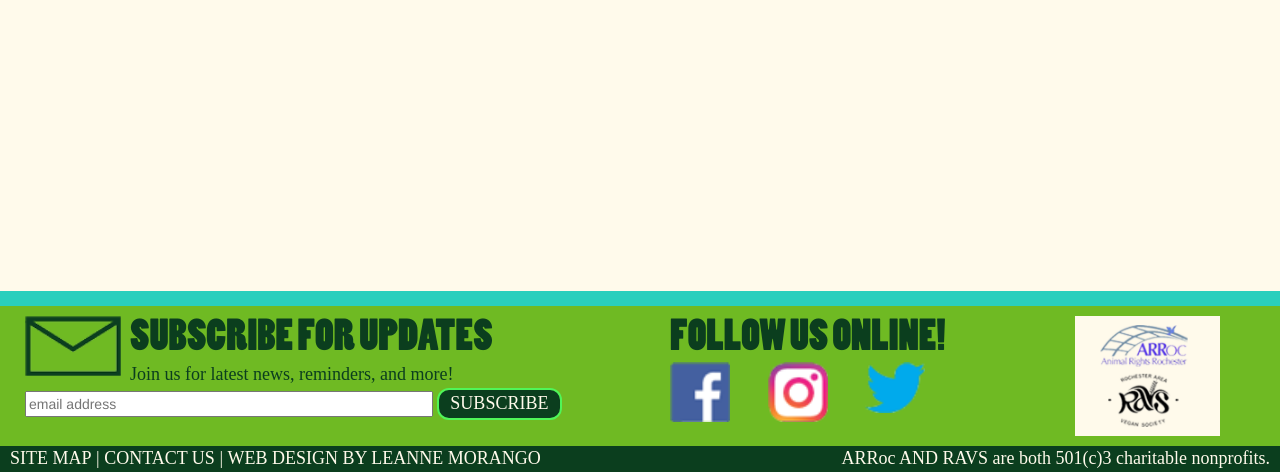
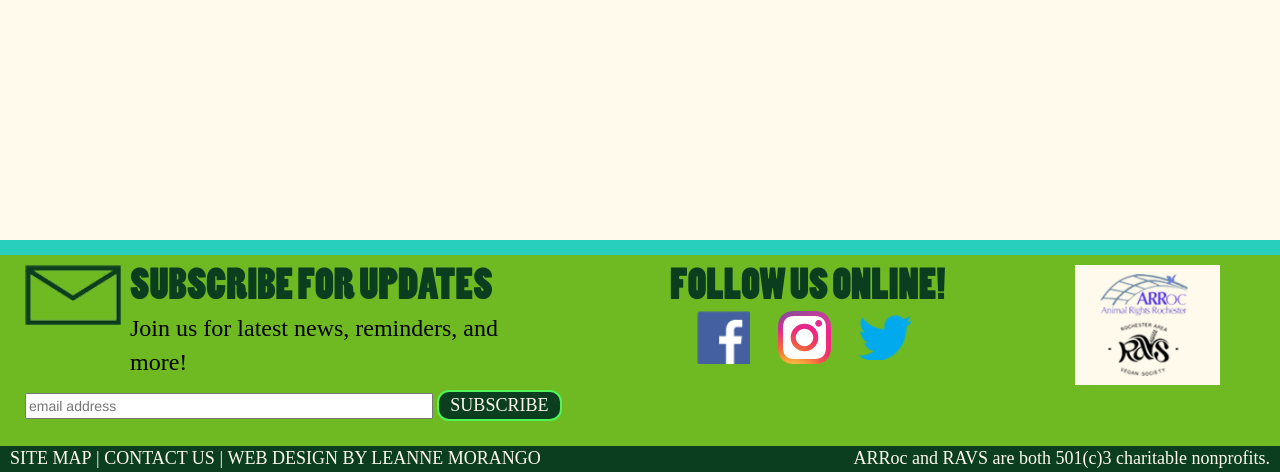
Before and after one commit to LucidDistortion/Rochester-VegFest-Website, a PHP site: page /updates.html in a window 1280 px wide. Shown: the part 328-800 px from the top of the page. Run offline with PHP 8.4, Linux system fonts and the light colour scheme; some web fonts are replaced.

Commit message:
fixed social icons

```diff
--- a/css/footer.css
+++ b/css/footer.css
@@ -85,9 +85,21 @@ p#maildetail {
 /*Social Media*/
 
 img.socialLink {
-	width: 60px;
+	width: 53px;
 	height: auto;
-	margin: 0 auto;
+	margin-left:80%;
+}
+
+#fb {
+
+}
+
+#insta {
+margin-left:6%;
+}
+
+#twitter {
+margin-left:6%;
 }
 
 /*Main Sponsors*/
@@ -223,19 +235,10 @@ a.anchorlink:hover {
 	#envelope {
 		height: 50px;
 	}
-<<<<<<< HEAD
 
 	.left {
 		font-size: 14px;
 	}
-
-=======
-
-	.left {
-		font-size: 14px;
-	}
-
->>>>>>> 9f8e558ee1ee2f0a860e613688c626e6d8db2b83
 
 	.right {
 		font-size: 14px;
--- a/css/styles.css
+++ b/css/styles.css
@@ -53,7 +53,6 @@ p {
 	width:80%;
 	font-family:"Futura Condensed Medium","Times New Roman";
 	font-size:24px;
-	margin-left:5%;
 	color:black;
 	}
 
--- a/eventinfo.html
+++ b/eventinfo.html
@@ -1,6 +1,8 @@
-<doctype html>
+<!doctype html>
 <html lang="en">
 <head>
+<!--That's so meta (meta information to ensure content will correctly adapt to screen size)-->
+<meta name="viewport" content="width=device-width, initial-scale=1">
 <meta charset="UTF-8">
 <title>Exhibitors &#124; RocVegFest</title>
 
--- a/exhibitors.html
+++ b/exhibitors.html
@@ -1,6 +1,8 @@
-<doctype html>
+<!doctype html>
 <html lang="en">
 <head>
+<!--That's so meta (meta information to ensure content will correctly adapt to screen size)-->
+<meta name="viewport" content="width=device-width, initial-scale=1">
 <meta charset="UTF-8">
 <title>Exhibitors &#124; RocVegFest</title>
 
--- a/index.html
+++ b/index.html
@@ -1,6 +1,8 @@
-<doctype html>
+!<doctype html>
 <html lang="en">
 <head>
+<!--That's so meta (meta information to ensure content will correctly adapt to screen size)-->
+<meta name="viewport" content="width=device-width, initial-scale=1">
 <meta charset="UTF-8">
 <title>Rochester VegFest</title>
 
--- a/speakers.html
+++ b/speakers.html
@@ -1,6 +1,8 @@
 <doctype html>
 <html lang="en">
 <head>
+<!--That's so meta (meta information to ensure content will correctly adapt to screen size)-->
+<meta name="viewport" content="width=device-width, initial-scale=1">
 <meta charset="UTF-8">
 <title>Speakers &#124; RocVegFest</title>
 
--- a/updates.html
+++ b/updates.html
@@ -1,6 +1,8 @@
-<doctype html>
+<!doctype html>
 <html lang="en">
 <head>
+<!--That's so meta (meta information to ensure content will correctly adapt to screen size)-->
+<meta name="viewport" content="width=device-width, initial-scale=1">
 <meta charset="UTF-8">
 <title>Updates &#124; RocVegFest</title>
 
@@ -29,7 +31,7 @@
 <div id="header">
 <div class="container-fluid">
 	<div class="row">
-		<div class="col"><img id="headerImg" src="images/other/vegfestheader.jpg"></div>
+		<div class="col"><img id="headerImg" src="images/other/vegfestheader.jpg" alt="Rochester VegFest MLK Park Semptember 16th, 2017"></div>
 	</div>
 </div>
 <nav class="navbar">
@@ -68,7 +70,7 @@
 		<div class="col-xs-12 col-sm-6 footerBox">
 			<div class="row">
 				<div class="col-xs-2">
-					<img id="envelope" src="images/other/maillist_graphic.png">
+					<img id="envelope" src="images/other/maillist_graphic.png" alt="mailing list envelope graphic">
 				</div>
 				<div class="col-xs-10">
 					<div class="row">
@@ -98,25 +100,28 @@
 				</div>
 				<div class="col-xs-12">
 					<div class="row">
-						<div class="col-xs-3">
-							<a id="fb" href="https://www.facebook.com/RocVegFest/?hc_ref=PAGES_TIMELINE"><img class="socialLink" src="images/other/facebookcolor.png"></a>
-						</div>
-						<div class="col-xs-3">
-							<a id="insta" href=""><img class="socialLink" src="images/other/instagramcolor.png"></a>
-						</div>
-						<div class="col-xs-3">
-							<a id="twitter" href="https://twitter.com/RocVegFest"><img class="socialLink" src="images/other/twittercolor.png"></a>
-						</div>
+						<!--<div class="col-xs-3">-->
+							<a id="fb" href="https://www.facebook.com/RocVegFest/?hc_ref=PAGES_TIMELINE"><img class="socialLink" src="images/other/facebookcolor.png" alt="Facebook"></a>
+						<!--</div>-->
+						<!--<div class="col-xs-3">-->
+							<a id="insta" href=""><img class="socialLink" src="images/other/instagramcolor.png" alt="Instagram"></a>
+						<!--</div>-->
+						<!--<div class="col-xs-3">-->
+							<a id="twitter" href="https://twitter.com/RocVegFest"><img class="socialLink" src="images/other/twittercolor.png" alt="Twitter"></a>
+						<!--</div>-->
 					</div>
 				</div>
 			</div>
 		</div>
 
 		<div class="col-xs-12 col-sm-2  footerBox">
-			<img id="arrocravs" src="images/sponsors/arrocravsfooter.png">
+			<img id="arrocravs" src="images/sponsors/arrocravsfooter.png" alt="ARroc and RAVS Logos">
 		</div>
 
 	</div>
+
+
+
 	<div class="row" id="anchor">
 		<div class="left">
 			<a class="sitelink anchorlink" href="sitemap.html">SITE MAP</a>
@@ -126,11 +131,15 @@
 			<a class="anchorlink" href="https://www.facebook.com/leanne.morango">WEB DESIGN BY LEANNE MORANGO</a>
 		</div>
 		<div class="right">
-			ARRoc AND RAVS are both 501(c)3 charitable nonprofits.
+			<a class="anchorlink" href="http://arroc.org/">ARRoc</a> and <a class="anchorlink" href="https://rochesterveg.org/">RAVS</a> are both 501(c)3 charitable nonprofits.
 		</div>
 	</div>
 </div>
 
 
+
+
+
+
 </body>
 </html>
```
Also changed, not shown: contact.html (+6 -5 lines), volunteer.html (+7 -3 lines), images/other/facebookcolor.png, images/other/instagramcolor.png, images/other/twittercolor.png.
